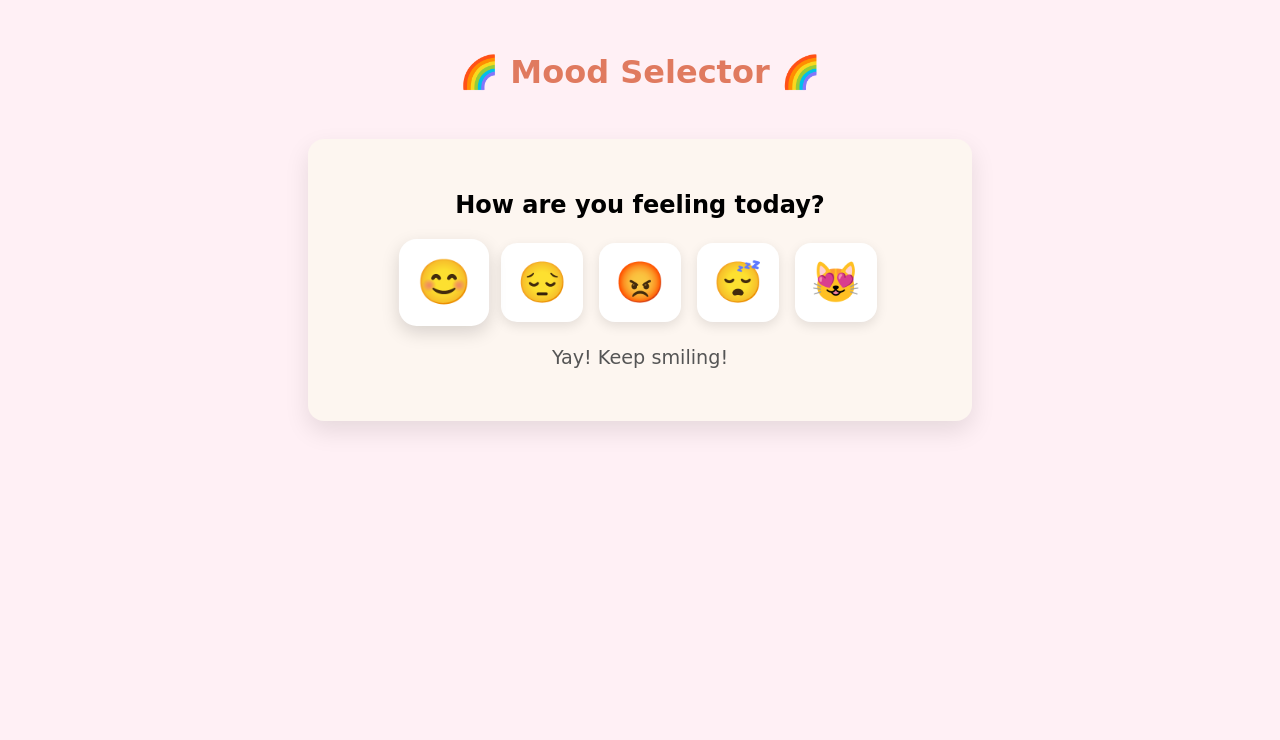
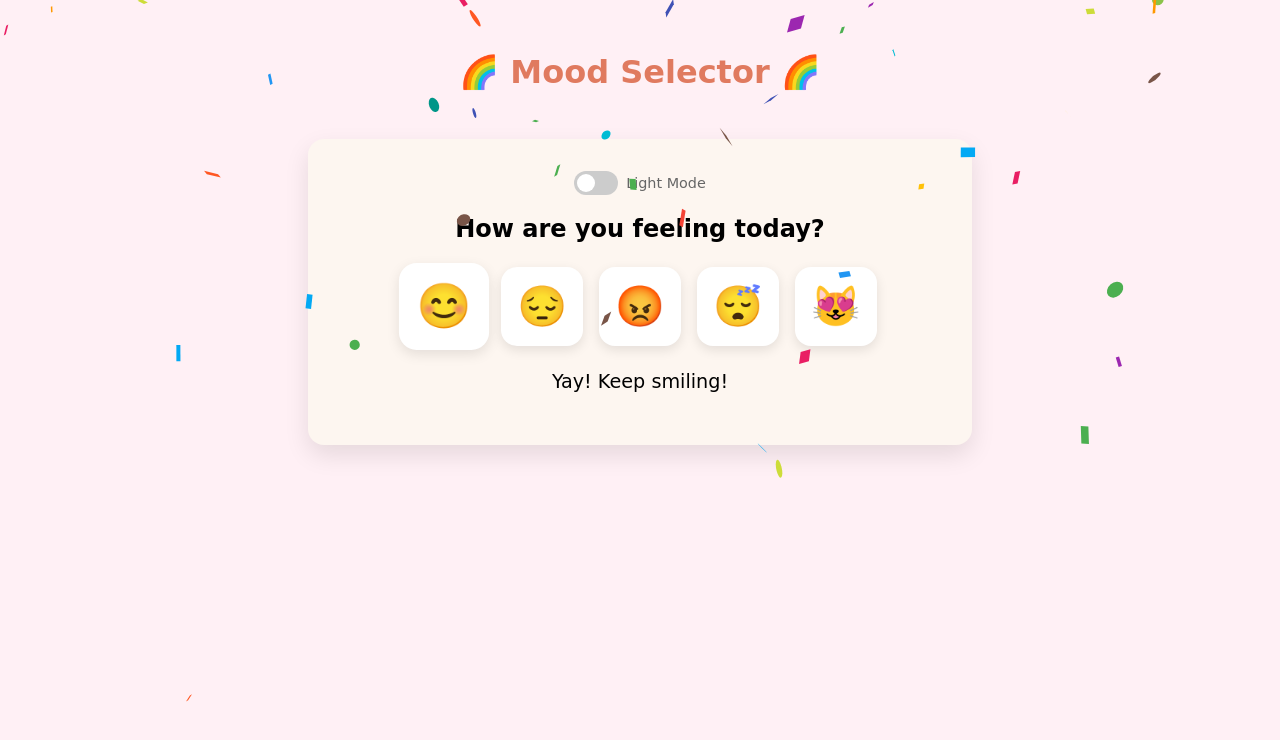
Before and after one commit to vitoriakotowski/devops-assignment, a React (Create React App) app: page / in a window 1280 px wide. Both pictures are taken after a click on the button "Happy". Shown: the top 740 px of the page. Built offline with nearby package versions, Linux system fonts and the light colour scheme.

Commit message:
implement confetti drop and dark mode

```diff
--- a/package.json
+++ b/package.json
@@ -8,6 +8,7 @@
     "@testing-library/react": "^16.3.0",
     "@testing-library/user-event": "^13.5.0",
     "react": "^19.1.0",
+    "react-confetti": "^6.4.0",
     "react-dom": "^19.1.0",
     "react-scripts": "5.0.1",
     "web-vitals": "^2.1.4"
--- a/src/App.css
+++ b/src/App.css
@@ -12,3 +12,8 @@
   color: #e07a5f;
   margin-bottom: 1rem;
 }
+
+body,
+html {
+  overflow-x: hidden;
+}
--- a/src/MoodSelector.css
+++ b/src/MoodSelector.css
@@ -7,6 +7,11 @@
   margin: 3rem auto;
   box-shadow: 0 10px 25px rgba(0, 0, 0, 0.1);
   transition: all 0.3s ease;
+}
+
+.dark {
+  background: #2c2c2c;
+  color: #f8f8f8;
 }
 
 .emoji-list {
@@ -25,20 +30,24 @@
   padding: 1rem;
   box-shadow: 0 4px 12px rgba(0, 0, 0, 0.1);
   cursor: pointer;
-  transition: transform 0.2s, box-shadow 0.2s;
+  transition: transform 0.2s;
+}
+
+.dark .emoji-btn {
+  background: #444;
+  color: #f8f8f8;
 }
 
 .emoji-btn:hover,
 .emoji-btn:focus {
   transform: scale(1.1);
-  box-shadow: 0 6px 16px rgba(0, 0, 0, 0.15);
   outline: none;
 }
 
 .mood-message {
   font-size: 1.2rem;
   margin-top: 1rem;
-  color: #555;
+  color: inherit;
   animation: fadeIn 0.3s ease-in-out;
 }
 
@@ -53,7 +62,70 @@
   }
 }
 
-/* Responsive layout for small screens */
+.toggle {
+  display: flex;
+  align-items: center;
+  justify-content: center;
+  gap: 0.5rem;
+  margin-bottom: 1rem;
+}
+
+/* Toggle switch */
+.switch {
+  position: relative;
+  display: inline-block;
+  width: 44px;
+  height: 24px;
+}
+
+.switch input {
+  opacity: 0;
+  width: 0;
+  height: 0;
+}
+
+.slider {
+  position: absolute;
+  cursor: pointer;
+  top: 0;
+  left: 0;
+  right: 0;
+  bottom: 0;
+  background-color: #ccc;
+  border-radius: 24px;
+  transition: 0.4s;
+}
+
+.slider::before {
+  position: absolute;
+  content: "";
+  height: 18px;
+  width: 18px;
+  left: 3px;
+  bottom: 3px;
+  background-color: white;
+  border-radius: 50%;
+  transition: 0.4s;
+}
+
+input:checked + .slider {
+  background-color: #6c63ff;
+}
+
+input:checked + .slider::before {
+  transform: translateX(20px);
+}
+
+.toggle-label {
+  font-size: 0.9rem;
+  color: #666;
+}
+
+.dark .toggle-label {
+  color: #bbb;
+}
+
+/* Responsive */
 @media (max-width: 480px) {
   .emoji-btn {
     font-size: 2rem;
--- a/src/MoodSelector.js
+++ b/src/MoodSelector.js
@@ -1,5 +1,6 @@
 // src/MoodSelector.js
-import { useState } from "react";
+import { useState, useEffect } from "react";
+import Confetti from "react-confetti";
 import "./MoodSelector.css";
 
 const moods = [
@@ -12,15 +13,45 @@ const moods = [
 
 export default function MoodSelector() {
   const [selectedMood, setSelectedMood] = useState(null);
+  const [darkMode, setDarkMode] = useState(false);
+  const [showConfetti, setShowConfetti] = useState(false);
+
+  const handleMoodSelect = (mood) => {
+    setSelectedMood(mood);
+    if (mood.label === "Happy" || mood.label === "Loved") {
+      setShowConfetti(true);
+    }
+  };
+
+  useEffect(() => {
+    if (showConfetti) {
+      const timeout = setTimeout(() => setShowConfetti(false), 5000);
+      return () => clearTimeout(timeout);
+    }
+  }, [showConfetti]);
 
   return (
-    <div className="mood-container">
+    <div className={`mood-container ${darkMode ? "dark" : ""}`}>
+      {showConfetti && <Confetti recycle={false} numberOfPieces={200} />}
+      <div className="toggle">
+        <label className="switch">
+          <input
+            type="checkbox"
+            checked={darkMode}
+            onChange={() => setDarkMode((prev) => !prev)}
+          />
+          <span className="slider" />
+        </label>
+        <span className="toggle-label">{darkMode ? "Dark" : "Light"} Mode</span>
+      </div>
+
       <h2>How are you feeling today?</h2>
+
       <div className="emoji-list">
         {moods.map((mood) => (
           <button
             key={mood.label}
-            onClick={() => setSelectedMood(mood)}
+            onClick={() => handleMoodSelect(mood)}
             className="emoji-btn"
             aria-label={mood.label}
           >
@@ -28,6 +59,7 @@ export default function MoodSelector() {
           </button>
         ))}
       </div>
+
       {selectedMood && <p className="mood-message">{selectedMood.message}</p>}
     </div>
   );
```
Also changed, not shown: 1 other file (tests, documents, lock files or other folders).
